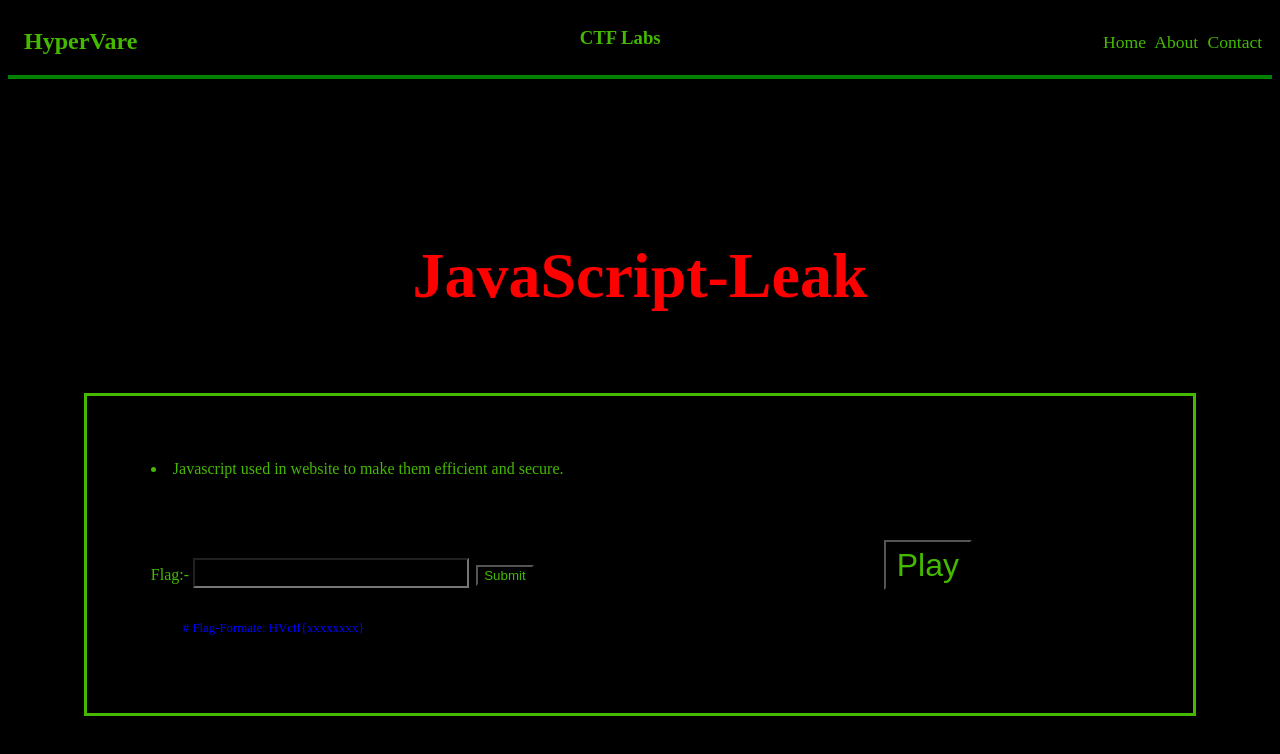
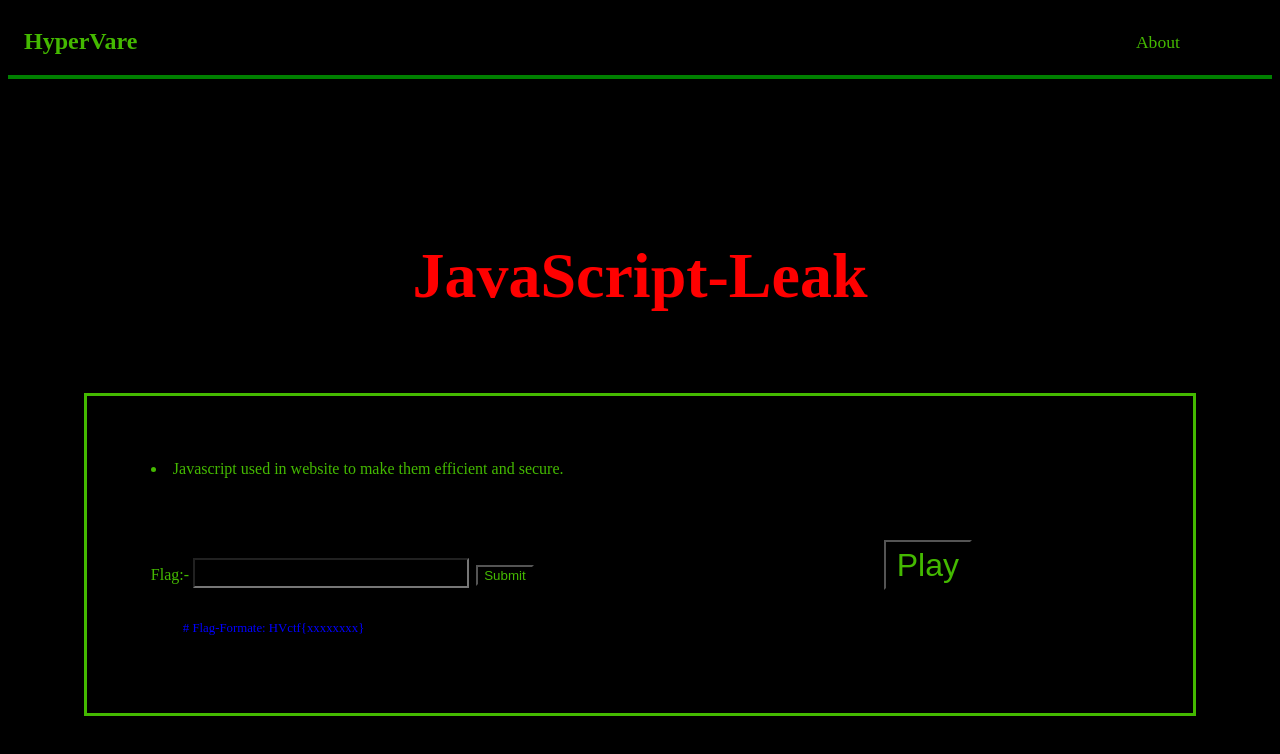
Before and after one commit to hypervare/JavaScript-Leak, a plain HTML site: page index.html in a window 1280 px wide. Drawn offline with Linux system fonts and the light colour scheme.

Commit message:
Update index.html

```diff
--- a/index.html
+++ b/index.html
@@ -11,7 +11,7 @@
             #header{
                 border-bottom: 0.3rem solid green;
                 display: flex;
-                gap: 35%;
+                gap: 79%;
             }
             #header #mainLogo{
                 margin-left: 1rem;
@@ -83,11 +83,8 @@
             <div id="mainLogo">
                 <a href="https://hypervare.com"><h2>HyperVare</h2></a>
             </div>
-            <h3>CTF Labs</h3>
             <div id="navEle">
-                <a href="https://hypervare.github.io/HVsec/">Home</a>
-                <a href="https://hypervare.com/about">About</a>
-                <a href="https://hypervare.com/contact">Contact</a>
+                <a href="https://hypervare.github.io/HVsec/">About</a>
             </div>
         </div>
         <div id="labHead"><h1>JavaScript-Leak</h1></div>
```
